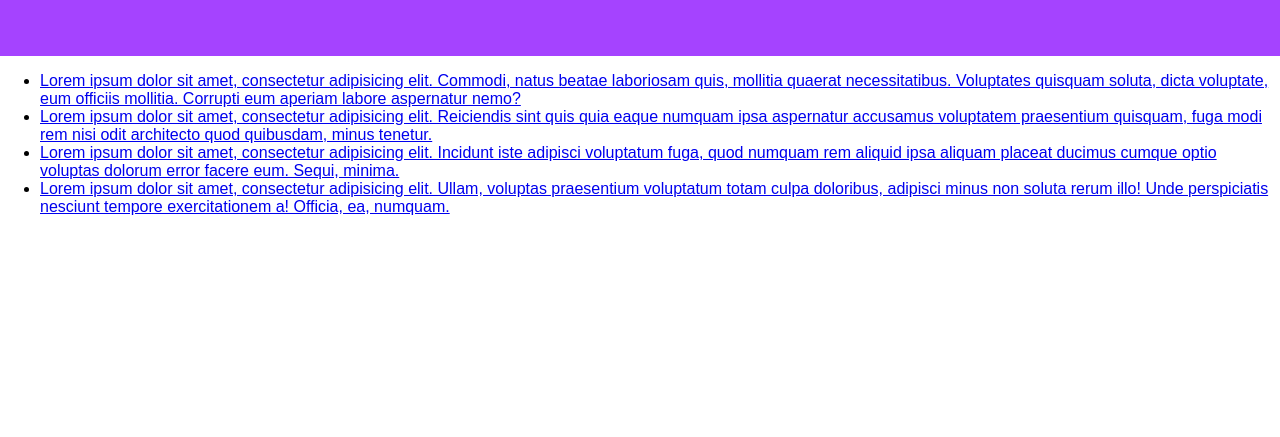
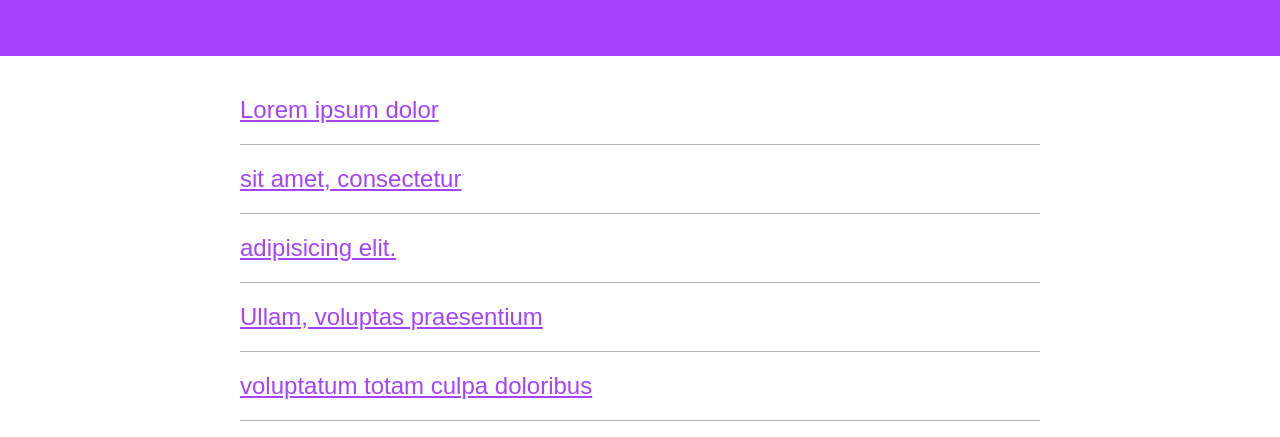
Before and after one commit to MrsHannahJ/FrontEndNews, a plain HTML site: page index.html in a window 1280 px wide. Shown: the part 101-538 px from the top of the page. Drawn offline with Linux system fonts and the light colour scheme.

Commit message:
add style to news and container

```diff
--- a/index.html
+++ b/index.html
@@ -8,23 +8,30 @@
   </head>
   <body>
     <header class="hero">
+      <div class="container">
         <p class="logo">Front End News</p>
+      </div>
     </header>
-    <main>
-      <ul>
-        <li>
-          <a href="#">Lorem ipsum dolor sit amet, consectetur adipisicing elit. Commodi, natus beatae laboriosam quis, mollitia quaerat necessitatibus. Voluptates quisquam soluta, dicta voluptate, eum officiis mollitia. Corrupti eum aperiam labore aspernatur nemo?</a>
+    <main class="main-content">
+      <div class="container">
+        <ul class="news">
+          <li class="news-item">
+            <a class="news-link" href="#">Lorem ipsum dolor</a>
           </li>
-        <li>
-          <a href="#">Lorem ipsum dolor sit amet, consectetur adipisicing elit. Reiciendis sint quis quia eaque numquam ipsa aspernatur accusamus voluptatem praesentium quisquam, fuga modi rem nisi odit architecto quod quibusdam, minus tenetur.</a>
+          <li class="news-item">
+            <a class="news-link" href="#">sit amet, consectetur </a>
           </li>
-        <li>
-          <a href="#">Lorem ipsum dolor sit amet, consectetur adipisicing elit. Incidunt iste adipisci voluptatum fuga, quod numquam rem aliquid ipsa aliquam placeat ducimus cumque optio voluptas dolorum error facere eum. Sequi, minima.</a>
+          <li class="news-item">
+            <a class="news-link" href="#">adipisicing elit.</a>
           </li>
-        <li>
-          <a href="#">Lorem ipsum dolor sit amet, consectetur adipisicing elit. Ullam, voluptas praesentium voluptatum totam culpa doloribus, adipisci minus non soluta rerum illo! Unde perspiciatis nesciunt tempore exercitationem a! Officia, ea, numquam.</a>
+          <li class="news-item">
+            <a class="news-link" href="#">Ullam, voluptas praesentium</a>
+          </li>
+                  <li class="news-item">
+            <a class="news-link" href="#"> voluptatum totam culpa doloribus</a>
           </li>
         </ul>
+      </div>
     </main>
   </body>
 </html>
--- a/main.css
+++ b/main.css
@@ -32,16 +32,24 @@ a{
 
 }
 
-ol{
-
-}
 
 ul{
-
+  margin: 0;
+  padding: 0;
+  list-style-type: none;
 }
 
 li{
 
+}
+
+/*------------------------------------------------------
+*  Container
+-----------------------------------------------------*/
+
+.container{
+  margin: 0 auto;
+  max-width: 800px;
 }
 
 /*------------------------------------------------------
@@ -52,6 +60,7 @@ li{
   color: #ffffff;
   padding: 25px 0;
   text-align:center;
+  margin-bottom: 40px;
 
 }
 
@@ -61,3 +70,19 @@ li{
   text-transform: upperase;
 
 }
+
+/*------------------------------------------------------
+*  News
+-----------------------------------------------------*/
+
+.news-item{
+  border-bottom: 1px solid #b6b6b6;
+  margin-bottom: 20px;
+  padding-bottom: 20px;
+
+}
+
+.news-link{
+  color:#A543FF;
+  font-size:24px;
+}
```
Lines whose indentation alone changed are shown as unchanged.
